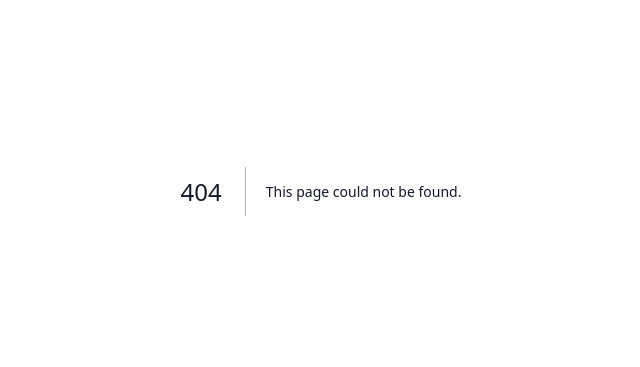
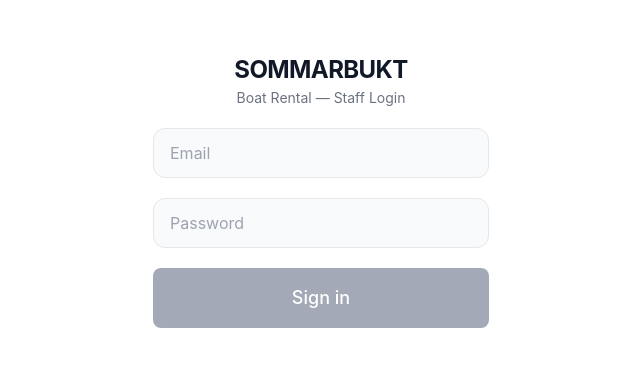
Before and after one commit to molt2000/sommarbukt-boats-v2, a Next.js app: page /login in a window 1280 px wide. Before the commit this address had no page. Shown: the part 209-576 px from the top of the page, without its empty margins (319-959 px from the left). Built offline with nearby package versions, Linux system fonts and the light colour scheme.

Commit message:
feat: add staff login page

```diff
--- /dev/null
+++ b/app/login/page.tsx
@@ -0,0 +1,42 @@
+"use client";
+import { useState } from "react";
+import { useRouter } from "next/navigation";
+import { createClient } from "@/lib/supabase/client";
+import { getErrorMessage } from "@/lib/utils";
+import Button from "@/components/ui/button";
+
+export default function LoginPage() {
+  const router = useRouter();
+  const [email, setEmail] = useState("");
+  const [password, setPassword] = useState("");
+  const [busy, setBusy] = useState(false);
+
+  async function signIn() {
+    setBusy(true);
+    try {
+      const supabase = createClient();
+      const { error } = await supabase.auth.signInWithPassword({ email, password });
+      if (error) throw new Error("Login failed. Check email and password.");
+      router.push("/");
+      router.refresh();
+    } catch (e) {
+      alert(getErrorMessage(e));
+    } finally {
+      setBusy(false);
+    }
+  }
+
+  return (
+    <div className="min-h-screen flex flex-col justify-center max-w-sm mx-auto px-6 space-y-5">
+      <div className="text-center">
+        <h1 className="text-2xl font-bold tracking-tight">SOMMARBUKT</h1>
+        <p className="text-sm text-gray-500 mt-0.5">Boat Rental — Staff Login</p>
+      </div>
+      <input className="w-full px-4 py-3 rounded-xl border border-gray-200 bg-gray-50" type="email" placeholder="Email" value={email} onChange={e => setEmail(e.target.value)} />
+      <input className="w-full px-4 py-3 rounded-xl border border-gray-200 bg-gray-50" type="password" placeholder="Password" value={password} onChange={e => setPassword(e.target.value)} onKeyDown={e => e.key === "Enter" && signIn()} />
+      <Button size="lg" onClick={signIn} disabled={busy || !email || !password}>
+        {busy ? "Signing in…" : "Sign in"}
+      </Button>
+    </div>
+  );
+}
```
